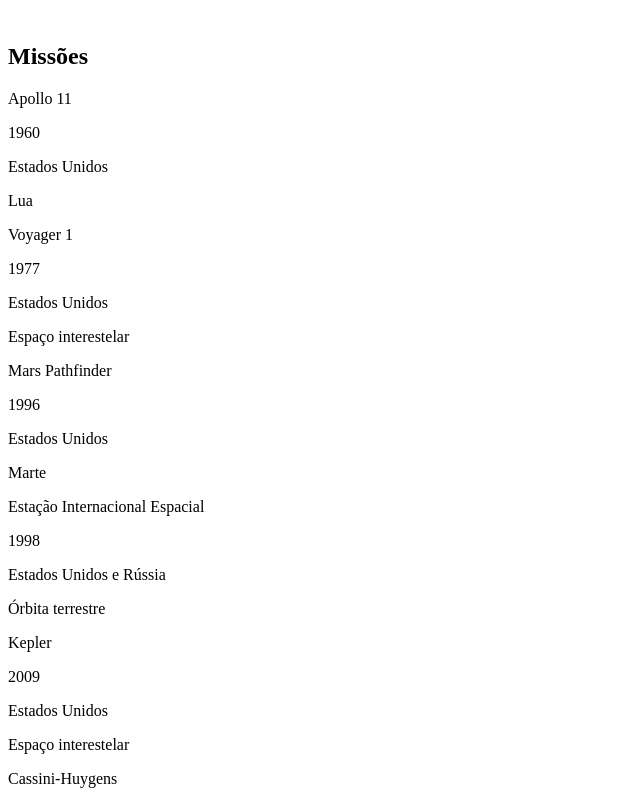
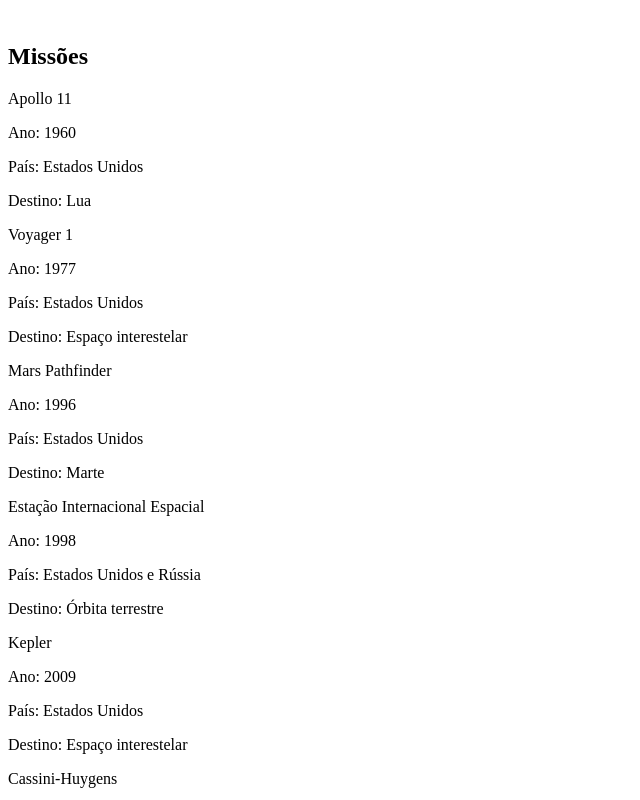
Before and after one commit to letsandrade/solar-system, a React (Create React App) app: page / in a window 1280 px wide. Shown: the part 3400-4200 px from the top of the page, without its empty margins (0-640 px from the left). Built offline with nearby package versions, Linux system fonts and the light colour scheme.

Commit message:
requisito 10

```diff
--- a/src/components/MissionCard.js
+++ b/src/components/MissionCard.js
@@ -8,9 +8,9 @@
     return (
       <div data-testid="mission-card">
         <p data-testid="mission-name">{ name }</p>
-        <p data-testid="mission-year">{ year }</p>
-        <p data-testid="mission-country">{ country }</p>
-        <p data-testid="mission-destination">{ destination }</p>
+        <p data-testid="mission-year">{`Ano: ${year}`}</p>
+        <p data-testid="mission-country">{`País: ${country}`}</p>
+        <p data-testid="mission-destination">{`Destino: ${destination}`}</p>
       </div>
     );
   }
```
